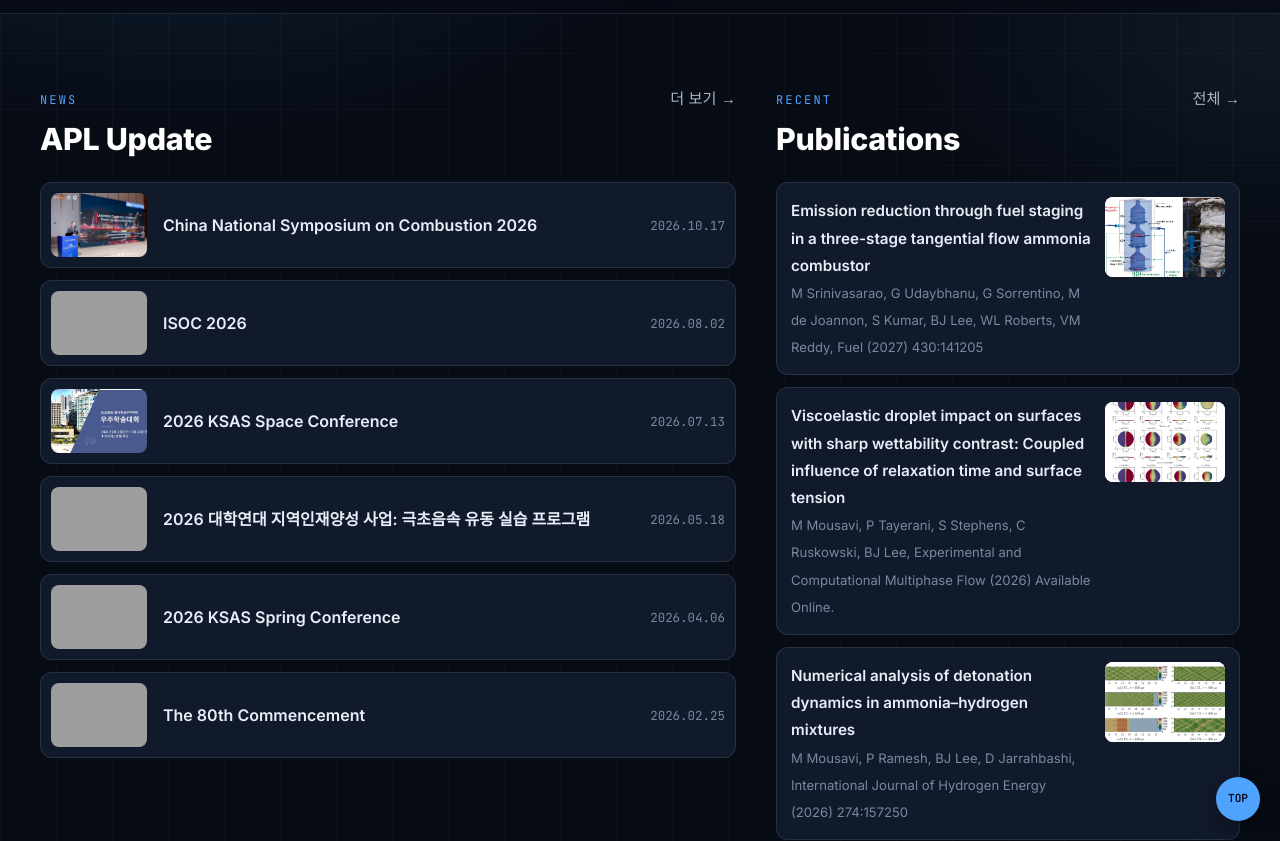
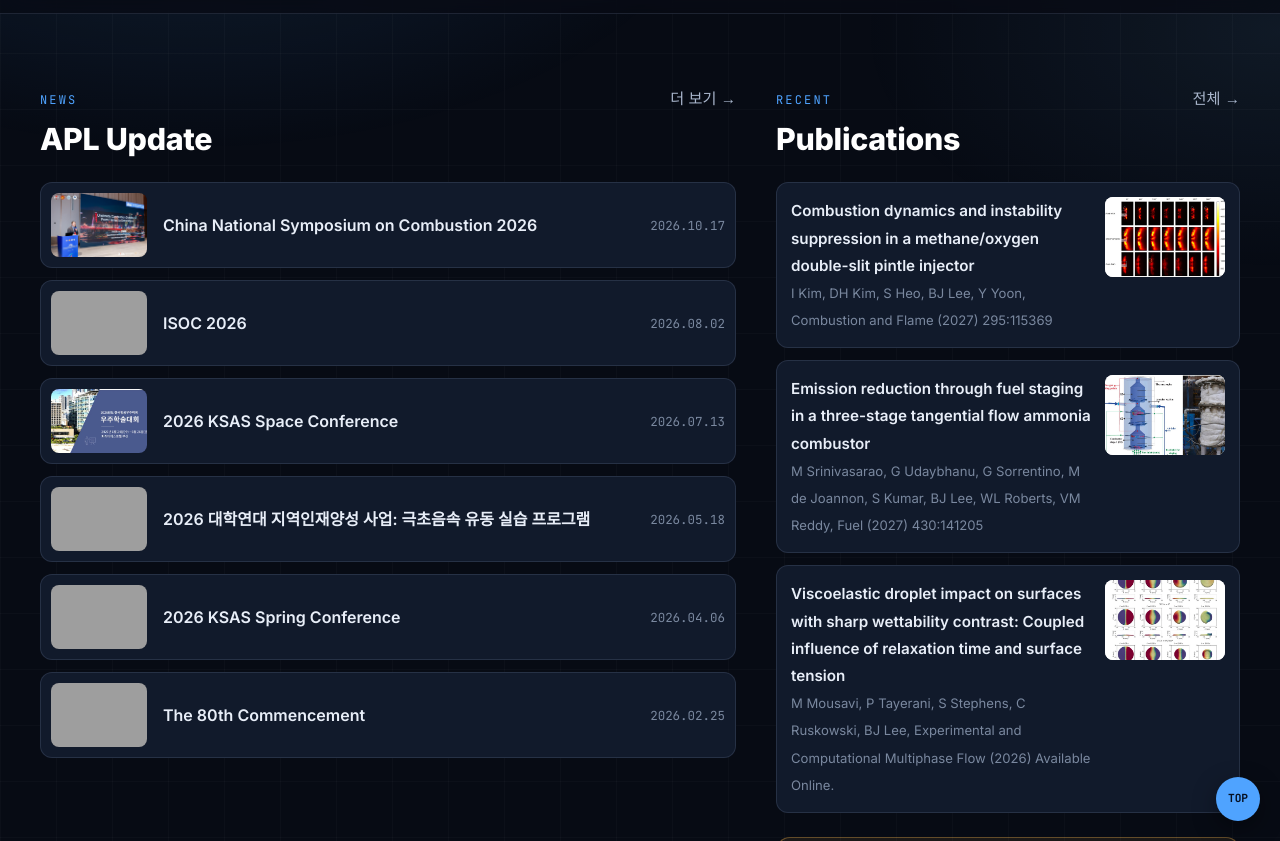
Before and after one commit to aerospace-propulsion/apl-site-github, a Jekyll site: the page built from index.html, in a window 1280 px wide and 900 px high, scrolled down 1534 px, cut to the strip 59-900 px from the top of the window. Built offline with Jekyll 4.4.1, drawn with Linux system fonts in a browser that asks for light colours; grey boxes are pictures that could not be loaded.

Commit message:
Add 2027 Combustion and Flame paper (double-slit pintle injector)
Co-Authored-By: Claude Opus 5.5 <noreply@anthropic.com>
Claude-Session: https://claude.ai/code/session_01QhYTQoyz2gUEub3rTnSpzK

```diff
--- a/_data/publications_international.yml
+++ b/_data/publications_international.yml
@@ -1,5 +1,10 @@
 # 논문 목록 (최신순). 새 논문은 맨 위에 추가하면 됩니다.
 # 필드: title, authors_journal(저자·학술지·권호 한 줄), year, url(DOI 링크), image(대표 그림)
+- title: 'Combustion dynamics and instability suppression in a methane/oxygen double-slit pintle injector'
+  authors_journal: 'I Kim, DH Kim, S Heo, BJ Lee, Y Yoon, Combustion and Flame (2027) 295:115369'
+  year: 2027
+  url: https://doi.org/10.1016/j.combustflame.2026.115369
+  image: /assets/img/uploads/2026/10/27-2.jpg
 - title: 'Emission reduction through fuel staging in a three-stage tangential flow ammonia combustor'
   authors_journal: 'M Srinivasarao, G Udaybhanu, G Sorrentino, M de Joannon, S Kumar, BJ Lee, WL Roberts, VM Reddy, Fuel (2027) 430:141205'
   year: 2027
```
Also changed, not shown: assets/img/uploads/2026/10/27-2.jpg (added).
